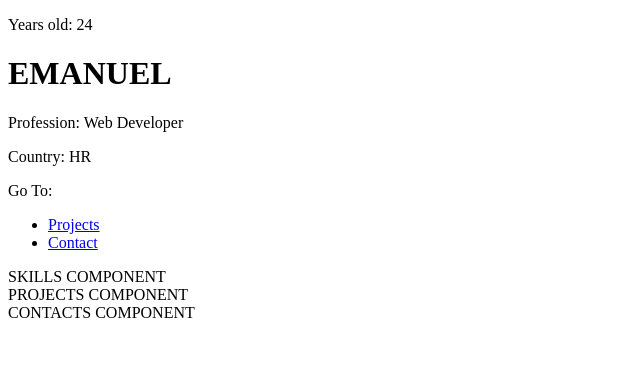
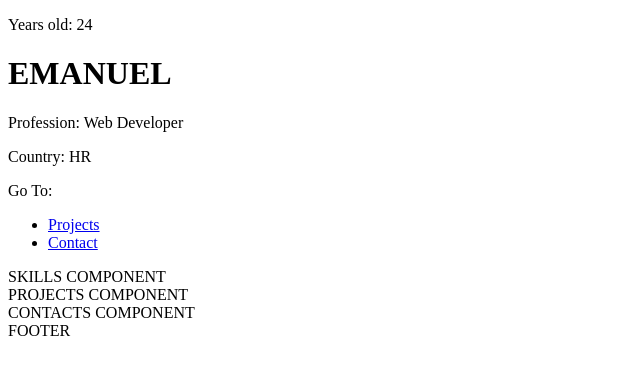
Before and after one commit to emanuelmisic/Portfolio, a JavaScript app: page / in a window 1280 px wide. Shown: the top 374 px of the page, without its empty margins (0-640 px from the left). Built offline with nearby package versions, Linux system fonts and the light colour scheme; the HTML template or start-up script is replaced by a standard one.

Commit message:
Add footer

```diff
--- a/src/App.js
+++ b/src/App.js
@@ -33,6 +33,7 @@ function App() {
           CONTACTS COMPONENT
         </section>
       </main>
+      <footer>FOOTER</footer>
     </div>
   );
 }
```
